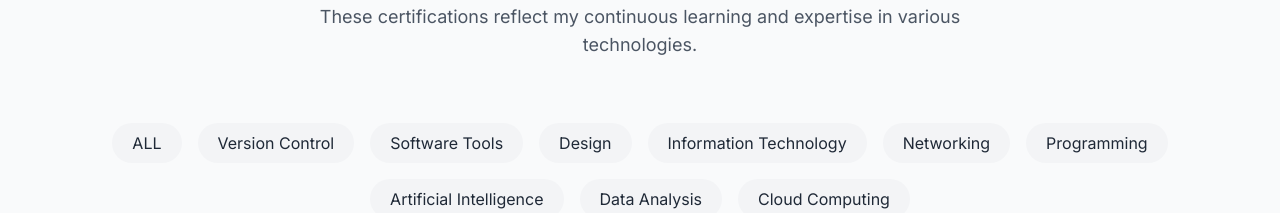
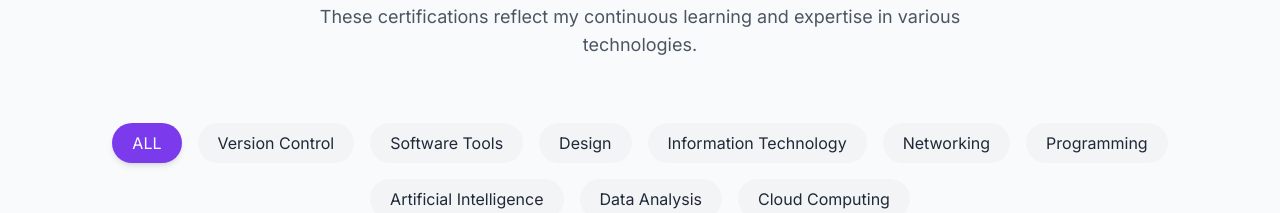
Before and after one commit to pranneeth-1511/portfolio-website, a React (Vite) app in the folder frontend/: page / in a window 1280 px wide. Shown: the part 3140-3353 px from the top of the page. Built offline with nearby package versions, Linux system fonts and the light colour scheme.

Commit message:
filter set

```diff
--- a/frontend/src/components/Certifications/Certifications.tsx
+++ b/frontend/src/components/Certifications/Certifications.tsx
@@ -10,7 +10,6 @@ import IT_PRIMER_PDF from '../../Assets/PDF/Certificates/course/IT Primer.pdf';
 import PYTHON_PDF from '../../Assets/PDF/Certificates/course/Python Basics Certificate - Udemy.pdf';
 import GOOGLE_ANALYTICS_PDF from '../../Assets/PDF/Certificates/course/Google Analytics.pdf';
 import OCI_DFA_PDF from '../../Assets/PDF/Certificates/course/Oracle Cloud Infrastructure 2024 Data Foundations Associate.pdf';
-
 
 import AI_IMG from "../../Assets/Certificate-Logos-Badges/AI_IMG.jpg";
 import GITHUB_IMG from '../../Assets/Certificate-Logos-Badges/GITHUB.png';
@@ -35,7 +34,8 @@ const Certifications: React.FC = () => {
     threshold: 0.1,
   });
 
-  const [activeFilter, setActiveFilter] = useState('All');
+  // 🔧 Ensure 'ALL' is the default selected filter
+  const [activeFilter, setActiveFilter] = useState('ALL');
 
   const certifications: Certification[] = [
     {
@@ -43,7 +43,7 @@ const Certifications: React.FC = () => {
       title: 'GitHub Foundations',
       description:
         'Learned the core functionalities of GitHub including repositories, branching, pull requests, and collaborative development workflows.',
-     tags: ['Version Control' , 'Software Tools'],
+      tags: ['Version Control', 'Software Tools'],
       image: GITHUB_IMG,
       certLink: GITHUB_PDF,
     },
@@ -61,7 +61,7 @@ const Certifications: React.FC = () => {
       title: 'IT Primer',
       description:
         'Covered the basics of information technology including networking, computer systems, and foundational IT concepts.',
-     tags: ['Information Technology' , 'Networking'],
+      tags: ['Information Technology', 'Networking'],
       image: IT_PRIMER_IMG,
       certLink: IT_PRIMER_PDF,
     },
@@ -70,7 +70,7 @@ const Certifications: React.FC = () => {
       title: 'Python For Beginners',
       description:
         'Learned the fundamentals of Python programming including syntax, data structures, functions, and control flow.',
-     tags: ['Programming' , 'Software Tools'],
+      tags: ['Programming', 'Software Tools'],
       image: PYTHON_IMG,
       certLink: PYTHON_PDF,
     },
@@ -79,7 +79,7 @@ const Certifications: React.FC = () => {
       title: 'AI For Everyone',
       description:
         'An introductory course by Andrew Ng explaining how AI works, its real-world applications, and its societal impact.',
-     tags: ['Artificial Intelligence' , 'Information Technology'],
+      tags: ['Artificial Intelligence', 'Information Technology'],
       image: AI_IMG,
       certLink: AI_PDF,
     },
@@ -88,7 +88,7 @@ const Certifications: React.FC = () => {
       title: 'Google Analytics',
       description:
         'Explored website data tracking, user behavior analysis, traffic sources, and reporting using Google Analytics tools.',
-     tags: ['Data Analysis' , 'Software Tools'],
+      tags: ['Data Analysis', 'Software Tools'],
       image: GOOGLE_ANALYTICS_IMG,
       certLink: GOOGLE_ANALYTICS_PDF,
     },
@@ -97,7 +97,7 @@ const Certifications: React.FC = () => {
       title: 'OCI Data Foundations Associate 2024',
       description:
         'Earned Oracle’s foundational certification covering cloud concepts, data management, and Oracle Cloud Infrastructure services.',
-     tags: ['Cloud Computing' , 'Data Analysis'],
+      tags: ['Cloud Computing', 'Data Analysis'],
       image: OCI_DFA_IMG,
       certLink: OCI_DFA_PDF,
     },
```
Lines whose indentation alone changed are shown as unchanged.
